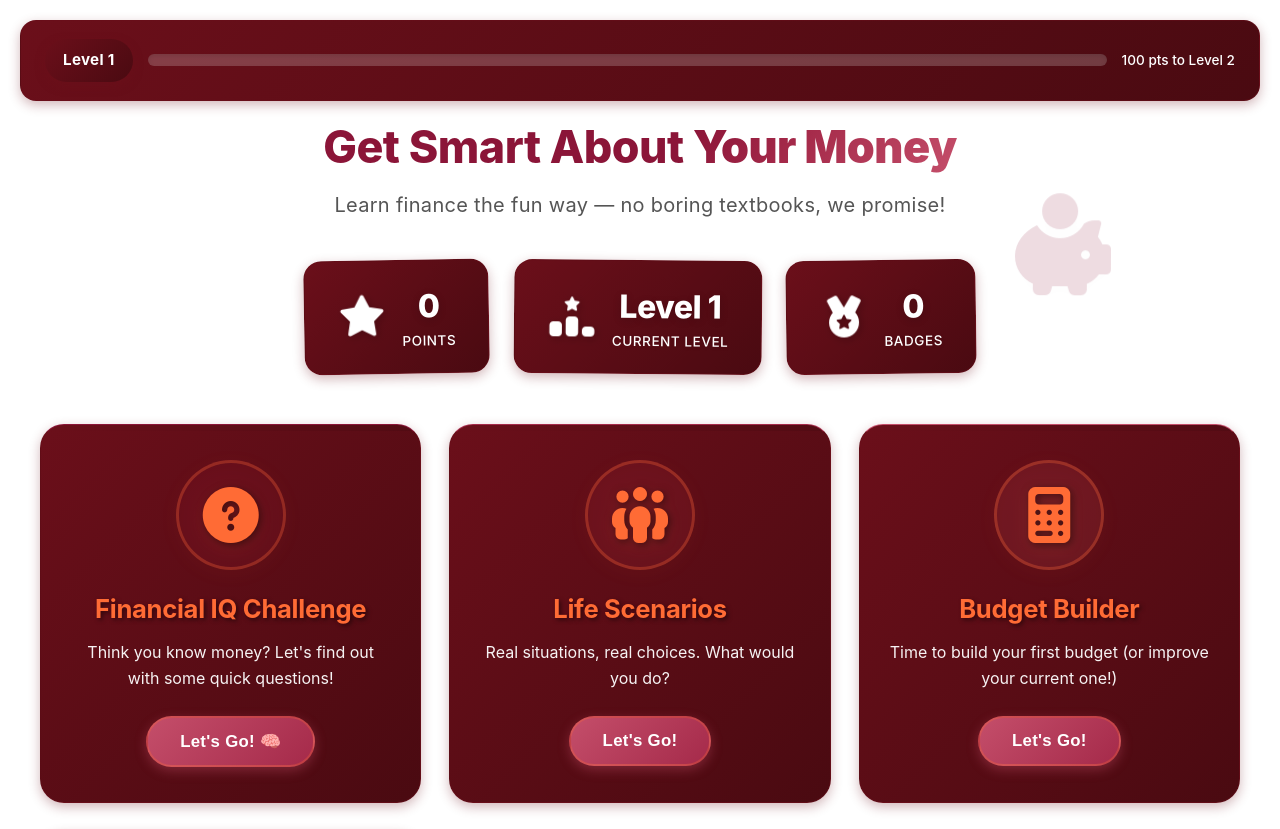
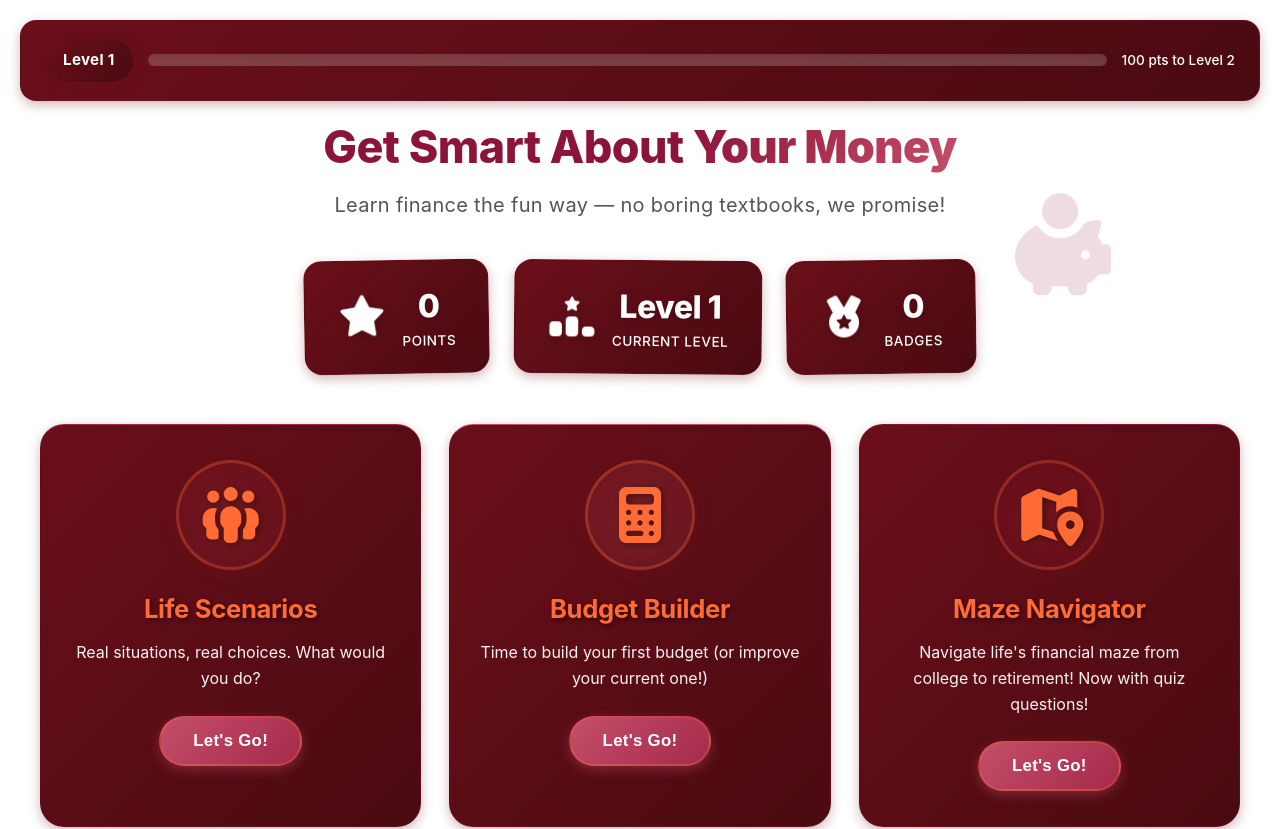
Before and after one commit to mohnish-dev/bulldawg_hackers, a React (Vite) app: page / in a window 1280 px wide. Shown: the top 829 px of the page. Built offline with nearby package versions, Linux system fonts and the light colour scheme.

Commit message:
Remove standalone Financial IQ Challenge module - now integrated into Maze Navigator

```diff
--- a/src/components/FinancialWellness/FinancialWellness.jsx
+++ b/src/components/FinancialWellness/FinancialWellness.jsx
@@ -1,6 +1,5 @@
 import { useState } from 'react';
 import './FinancialWellness.css';
-import QuizGame from './QuizGame';
 import ScenarioGame from './ScenarioGame';
 import BudgetSimulator from './BudgetSimulator';
 import MazeGame from './MazeGame';
@@ -19,14 +18,6 @@ const FinancialWellness = () => {
 
   const modules = [
     {
-      id: 'quiz',
-      title: 'Financial IQ Challenge',
-      icon: 'fa-solid fa-circle-question',
-      description: 'Think you know money? Let\'s find out with some quick questions!',
-      color: '#8B1538',
-      emoji: '🧠'
-    },
-    {
       id: 'scenario',
       title: 'Life Scenarios',
       icon: 'fa-solid fa-people-group',
@@ -44,7 +35,7 @@ const FinancialWellness = () => {
       id: 'maze',
       title: 'Maze Navigator',
       icon: 'fa-solid fa-map-location-dot',
-      description: 'Navigate life\'s financial maze from college to retirement!',
+      description: 'Navigate life\'s financial maze from college to retirement! Now with quiz questions!',
       color: '#8B1538'
     }
   ];
@@ -171,8 +162,6 @@ const FinancialWellness = () => {
 
   const renderModule = () => {
     switch(currentModule) {
-      case 'quiz':
-        return <QuizGame onComplete={updateProgress} onBack={() => setCurrentModule('home')} />;
       case 'scenario':
         return <ScenarioGame onComplete={updateProgress} onBack={() => setCurrentModule('home')} />;
       case 'budget':
```
